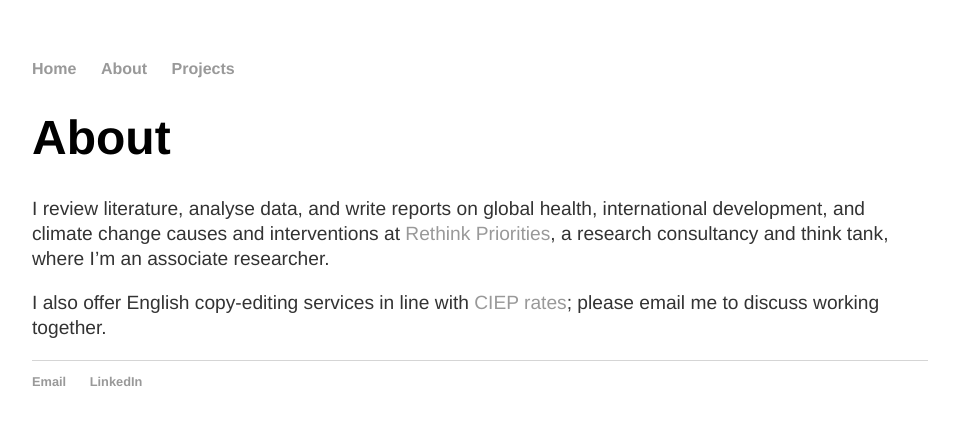
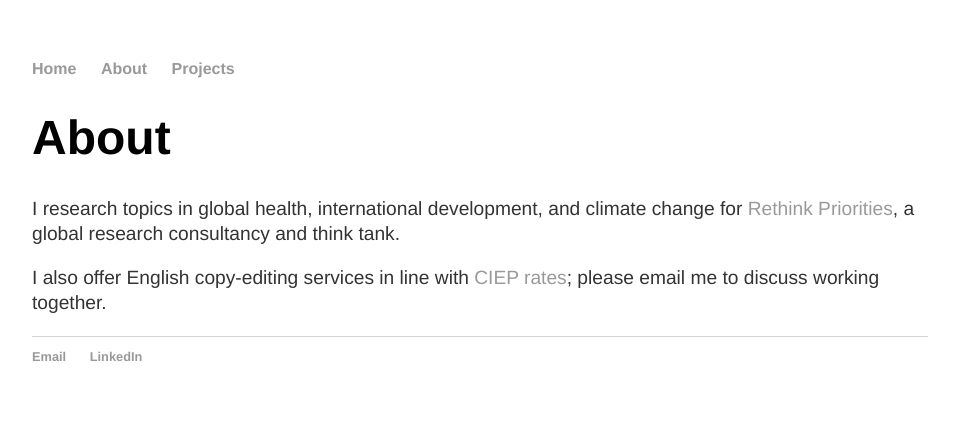
Before and after one commit to y-james-hu/y-james-hu.github.io, a Jekyll site: the page built from about/index.html, in a window 1280 px wide. Shown: the top 425 px of the page, without its empty margins (160-1119 px from the left). Built offline with Jekyll 4.4.1, drawn with Linux system fonts in a browser that asks for light colours.

Commit message:
Update index.html

```diff
--- a/about/index.html
+++ b/about/index.html
@@ -3,6 +3,6 @@ layout: default
 title: About
 ---
   <h1>{{ page.title }}</h1>
-    <p>I review literature, analyse data, and write reports on global health, international development, and climate change causes and interventions at <a href = "https://rethinkpriorities.org/">Rethink Priorities</a>, a research consultancy and think tank, where I’m an associate researcher.</p>
+    <p>I research topics in global health, international development, and climate change for <a href = "https://rethinkpriorities.org/">Rethink Priorities</a>, a global research consultancy and think tank.</p>
     <p>I also offer English copy-editing services in line with <a href="https://www.ciep.uk/resources/suggested-minimum-rates/">CIEP rates</a>; please email me to discuss working together.</p>
     <p></p>
```
